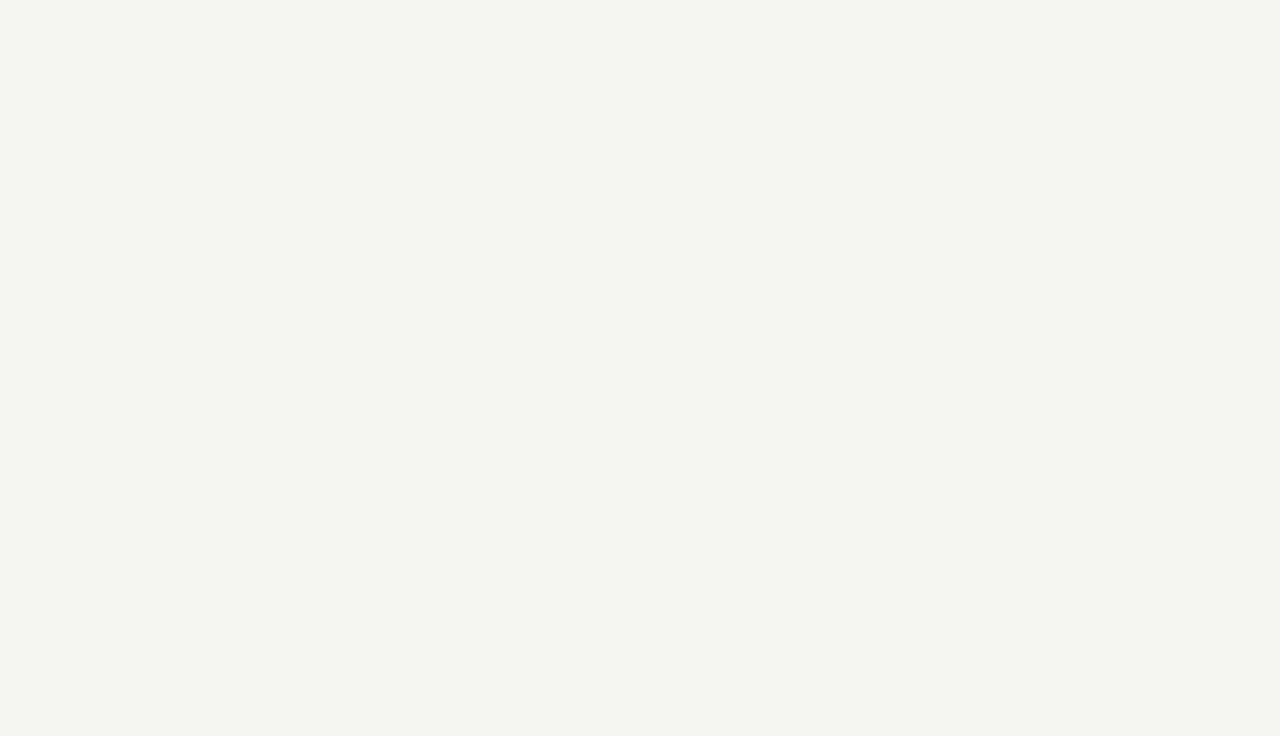
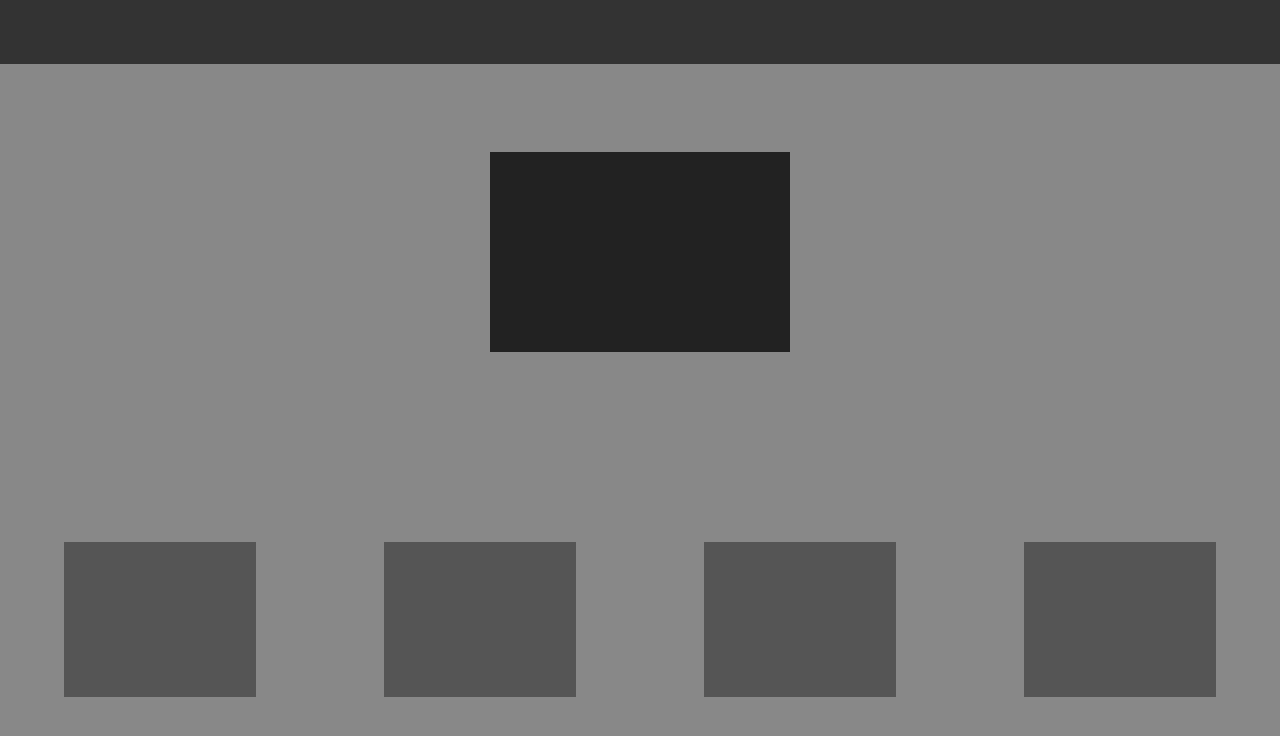
Before and after one commit to bwynn/portfolio, a plain HTML site: page layout.html in a window 1280 px wide. Drawn offline with Linux system fonts and the light colour scheme.

Commit message:
Most styling added for the shell layout, at least carving out the basics for the template.

```diff
--- a/layout.html
+++ b/layout.html
@@ -4,9 +4,59 @@
     <title>Layout</title>
     <link rel="stylesheet" href="css/portfolio.css"/>
     <style>
-      .prt-shell-header, .prt-shell-links, .prt-shell-content, .prt-shell-portrait, .prt-shell-nav, .prt-shell-prj-1, .prt-shell-prj-2, .prt-shell-prj-3, .prt-shell-prj-4, .prt-shell-modal {
+      html,
+      body {
+        height: 100%;
+        width: 100%;
+      }
+      .prt-shell-header, .prt-shell-links, .prt-shell-content, .prt-shell-nav, .prt-shell-modal {
         position: absolute;
       }
+      .prt-shell-header, .prt-shell-content, .prt-shell-nav {
+        width: 100%;
+      }
+      .prt-shell-header {
+        height: 8%;
+        background-color: #333;
+      }
+      .prt-shell-links {
+        height: 100%;
+        width: 40%;
+        right: 0;
+      }
+      .prt-shell-content {
+        background-color: #888;
+        top: 8%;
+        height: 92%;
+      }
+      .prt-shell-portrait {
+        position: relative;
+        top: 12%;
+        display: block;
+        width: 300px;
+        height: 200px;
+        margin: 0 auto;
+        background-color: #222;
+      }
+      .prt-shell-nav {
+        top: 65%;
+        height: 35%;
+        display: -webkit-flex;
+        display: -ms-flexbox;
+        display: flex;
+        -webkit-flex-flow: row wrap;
+        flex-flow: row-wrap;
+        -webkit-justify-content: space-around;
+        justify-content: space-around;
+      }
+      .prt-shell-prj-1, .prt-shell-prj-2, .prt-shell-prj-3, .prt-shell-prj-4 {
+        height: 60%;
+        max-width: 192px;
+        -webkit-flex-grow: 1;
+        flex-grow: 1;
+        background-color: #555;
+      }
+
     </style>
   </head>
   <body id="portfolio">
@@ -16,10 +66,10 @@
     <section class="prt-shell-content">
       <figure class="prt-shell-portrait"></figure>
       <nav class="prt-shell-nav">
-        <div class="prt-shell-prj-1 navLink"></div>
-        <div class="prt-shell-prj-2 navLink"></div>
-        <div class="prt-shell-prj-3 navLink"></div>
-        <div class="prt-shell-prj-4 navLink"></div>
+        <div class="prt-shell-prj-1"></div>
+        <div class="prt-shell-prj-2"></div>
+        <div class="prt-shell-prj-3"></div>
+        <div class="prt-shell-prj-4"></div>
       </nav>
     </section>
     <div class="prt-shell-modal"></div>
```
Also changed, not shown: portfolio.html (+1 -0 lines).
